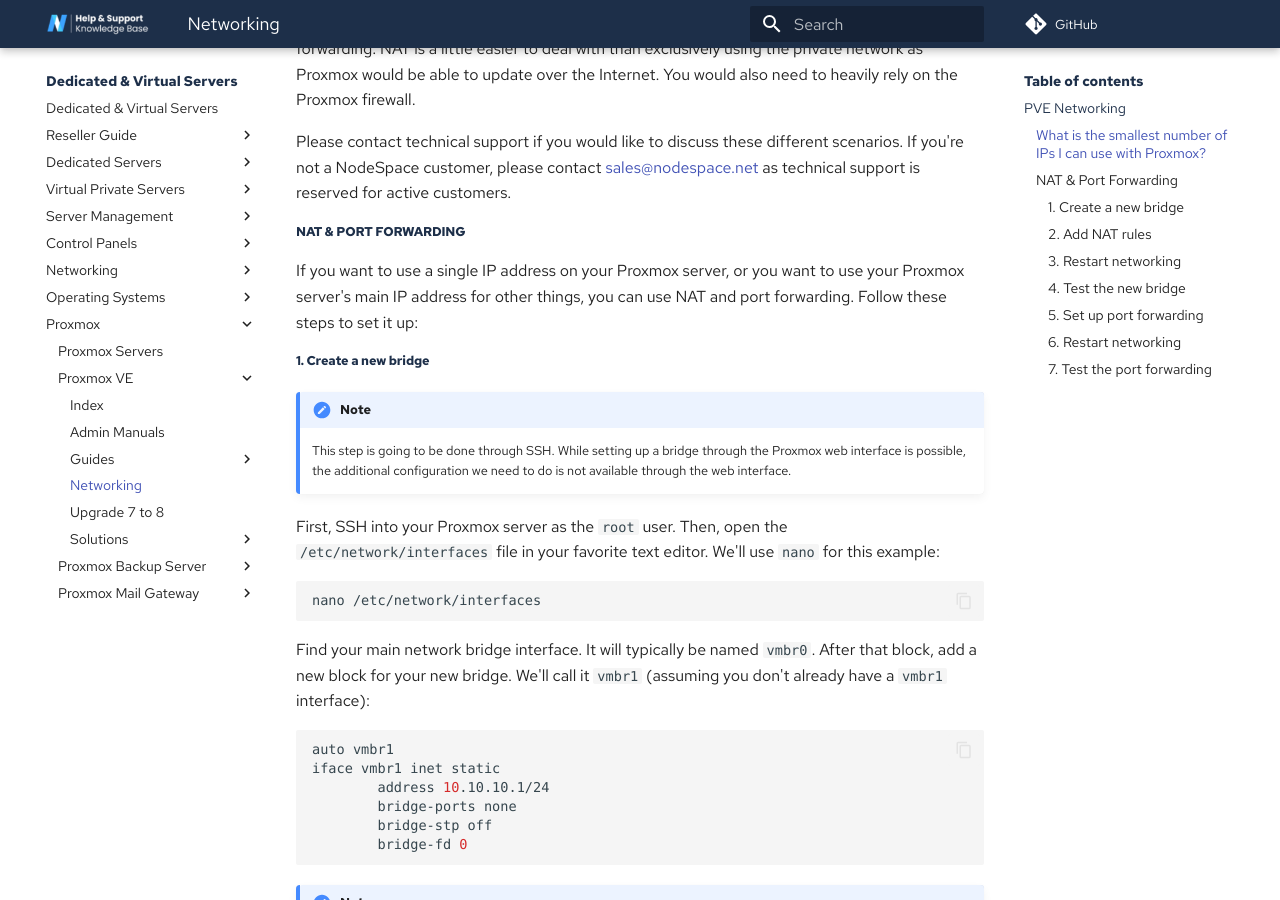
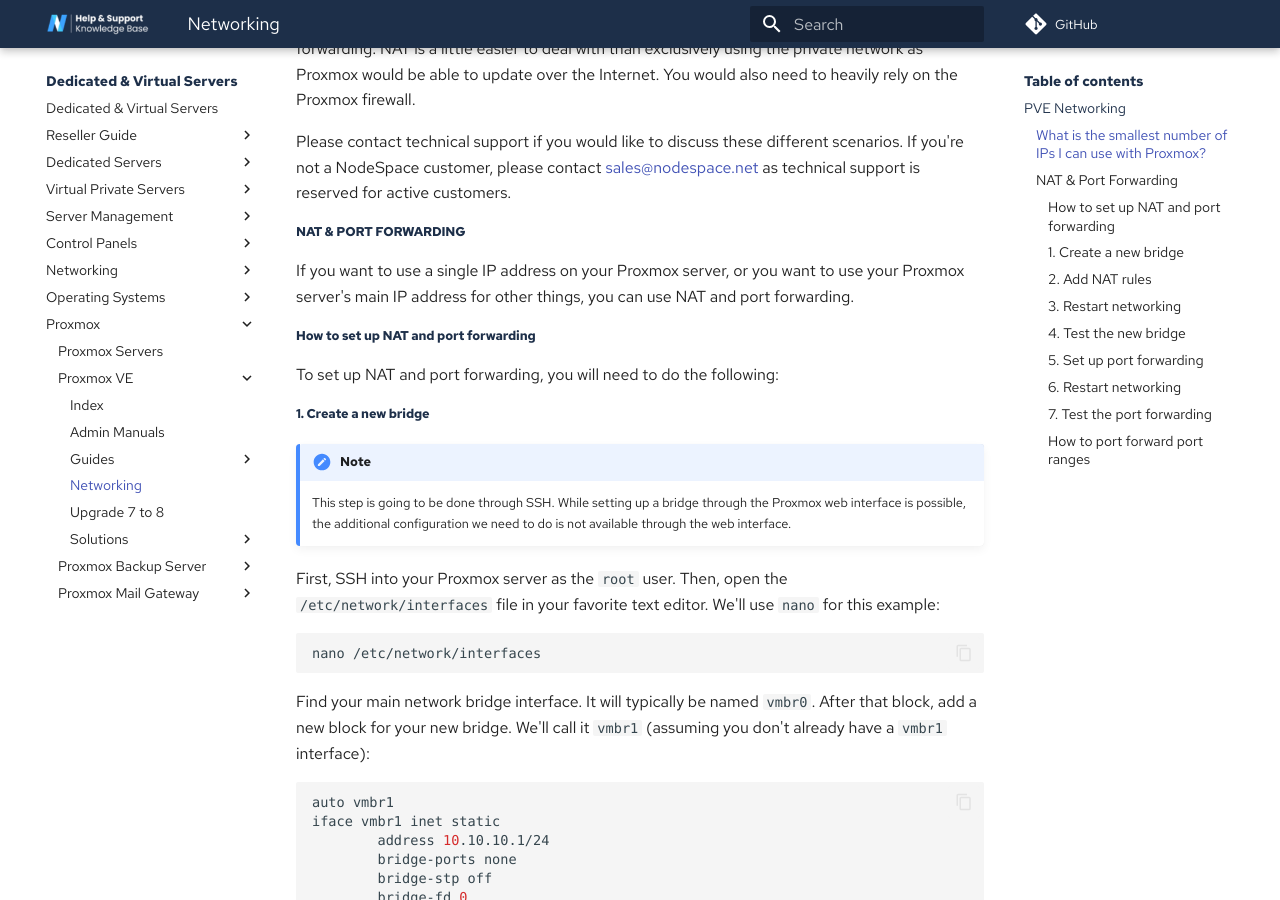
Before and after one commit to nodespacehosting/nodespace-learn, an MkDocs documentation site: the page built from docs/servers/proxmox/pve/networking.md, in a window 1280 px wide and 900 px high, scrolled down 931 px. Built offline with MkDocs 1.6.1 and Material for MkDocs 9.7.7, drawn with Linux system fonts in a browser that asks for light colours; some web fonts are replaced; comment, search, counter and statistics services are not loaded; some of the changed text lies outside the part shown.

Commit message:
Added port forward for ranges

````diff
--- a/docs/servers/proxmox/pve/networking.md
+++ b/docs/servers/proxmox/pve/networking.md
@@ -20,9 +20,13 @@
 
 ## NAT & Port Forwarding
 
-If you want to use a single IP address on your Proxmox server, or you want to use your Proxmox server's main IP address for other things, you can use NAT and port forwarding. Follow these steps to set it up:
+If you want to use a single IP address on your Proxmox server, or you want to use your Proxmox server's main IP address for other things, you can use NAT and port forwarding.
 
-### 1. Create a new bridge
+### How to set up NAT and port forwarding
+
+To set up NAT and port forwarding, you will need to do the following:
+
+#### 1. Create a new bridge
 
 !!! note
     This step is going to be done through SSH. While setting up a bridge through the Proxmox web interface is possible, the additional configuration we need to do is not available through the web interface.
@@ -48,7 +52,7 @@
 !!! note
     You can set the IP address to any private IP address range. Avoid "squatting" on IP addresses you don't have the ability to use and avoid using CGNAT ranges.
 
-### 2. Add NAT rules
+#### 2. Add NAT rules
 
 After the `bridge-fd 0` line, add the following lines:
 
@@ -67,18 +71,18 @@
 
 If you haven't saved the file yet, do so now.
 
-### 3. Restart networking
+#### 3. Restart networking
 
 At this point, while the rules have been added, they haven't been applied yet. To apply them, we need to restart networking. Run the following command:
 
 ```bash
 ifreload -a
 ```
-### 4. Test the new bridge
+#### 4. Test the new bridge
 
 Create a new VM and assign it a network interface on the bridge you just created. You will need to statically assign an IP address to the VM. Make sure the IP address is in the same subnet as the bridge. The gateway should be the IP address of the bridge. Once the VM is created, start it up and try to ping the gateway. If you can ping the gateway, try to ping an external IP address. If you can ping the external IP address, you're all set! You can run a command like `curl https://icanhazip.com` to verify the IP address you're using is your Proxmox server's main IP address.
 
-### 5. Set up port forwarding
+#### 5. Set up port forwarding
 
 Now that you have a working bridge, you can set up port forwarding. To do this, you'll need to SSH into your Proxmox server as the `root` user. Then, open the `/etc/network/interfaces` file in your favorite text editor. We'll use `nano` for this example:
 
@@ -109,7 +113,7 @@
     ```
     Make sure to replace `10.10.10.100` with the IP address of your reverse proxy. To use your reverse proxy, point the subdomain you want to use to your Proxmox server's main IP address. Then, configure your reverse proxy to forward traffic to the correct server based on the domain name.
 
-### 6. Restart networking
+#### 6. Restart networking
 
 At this point, while the rules have been added, they haven't been applied yet. To apply them, we need to restart networking. Run the following command:
 
@@ -117,9 +121,21 @@
 ifreload -a
 ```
 
-### 7. Test the port forwarding
+#### 7. Test the port forwarding
 
 At this point, you should be able to access the service you forwarded the port to. If you forwarded port 80 to a web server, you should be able to access it by going to `http://your-ip-address`. If you forwarded port 443 to a web server, you should be able to access it by going to `https://your-ip-address`. If you forwarded port 2222 to an SSH server, you should be able to SSH into it by running `ssh -p 2222 your-ip-address`.
 
 !!! note
     Remember that Proxmox has the SSH service listening on port 22. If you want to use port 22 for a different server, you will need to change the port Proxmox's SSH service listens on. You can do this by editing the `/etc/ssh/sshd_config` file and changing the `Port` line. Make sure to restart the SSH service after making the change.
+
+
+### How to port forward port ranges
+
+If you want to port forward a range of ports, you can use the following commands:
+
+```bash
+post-up   iptables -t nat -A PREROUTING -i vmbr0 -p tcp --dport 10000:20000 -j DNAT --to 10.10.10.100
+post-down iptables -t nat -D PREROUTING -i vmbr0 -p tcp --dport 10000:20000 -j DNAT --to 10.10.10.100
+```
+
+This will forward all traffic on ports 10000 through 20000 to the IP address `10.10.10.100`. Make sure to replace the IP, port range, and protocol with the correct values for your setup.
````
